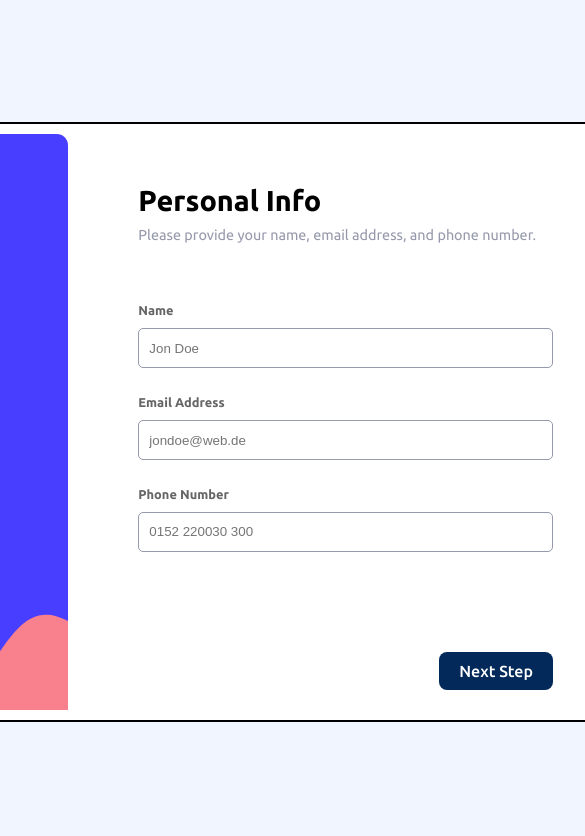
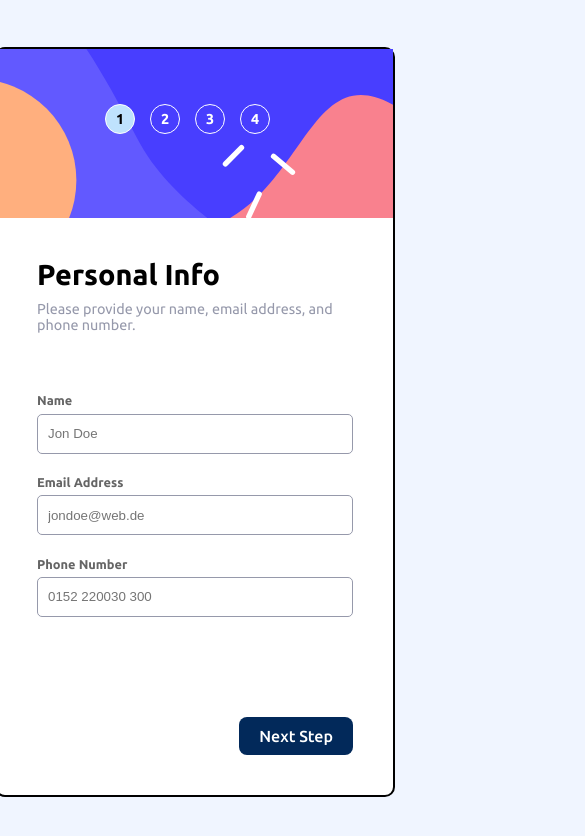
Before and after one commit to J4NBI/Multi_Step_Form, a React (Vite) app: page / in a window 390 px wide. Shown: the top 836 px of the page, 585 px wide, since content can reach past the window. Built offline with nearby package versions, Linux system fonts and the light colour scheme.

Commit message:
responsive

```diff
--- a/src/styles.css
+++ b/src/styles.css
@@ -485,3 +485,73 @@ label:active {
   display: flex;
   justify-content: space-between;
 }
+
+@media screen and (max-width: 900px) {
+  #sidebar {
+    background-image: url("./images/bg-sidebar-mobile.svg");
+    background-size: center;
+    background-repeat: no-repeat;
+    width: 100%;
+    height: 200px;
+    position: relative;
+    padding: 40px 30px;
+    display: flex;
+
+    justify-content: center;
+  }
+
+  .container {
+    display: flex;
+    flex-direction: column;
+    width: 400px;
+    height: 750px;
+    margin: 0 auto;
+    padding: 0px;
+  }
+
+  .number-item h2 {
+    display: none;
+  }
+
+  .number-item p {
+    display: none;
+  }
+
+  .billings {
+    display: flex;
+    flex-direction: row;
+    flex-wrap: wrap;
+  }
+  .billing-box {
+    width: 100%;
+    height: 100%;
+    display: flex;
+    margin: 0px;
+  }
+
+  .billing-content {
+    display: grid;
+    grid-template-columns: repeat(2, 20px 1fr);
+    place-items: center;
+    padding-left: 10px;
+    margin: 0px;
+  }
+
+  #selectForm {
+    margin-top: 20px;
+  }
+
+  .toggle-container {
+    margin-bottom: 30px;
+  }
+
+  #addForm {
+    margin: 0px;
+    margin-top: 10px;
+  }
+
+  #formContainer {
+    padding: 0px;
+    padding: 40px 40px;
+  }
+}
```
Also changed, not shown: src/components/Select.jsx (+5 -2 lines).
